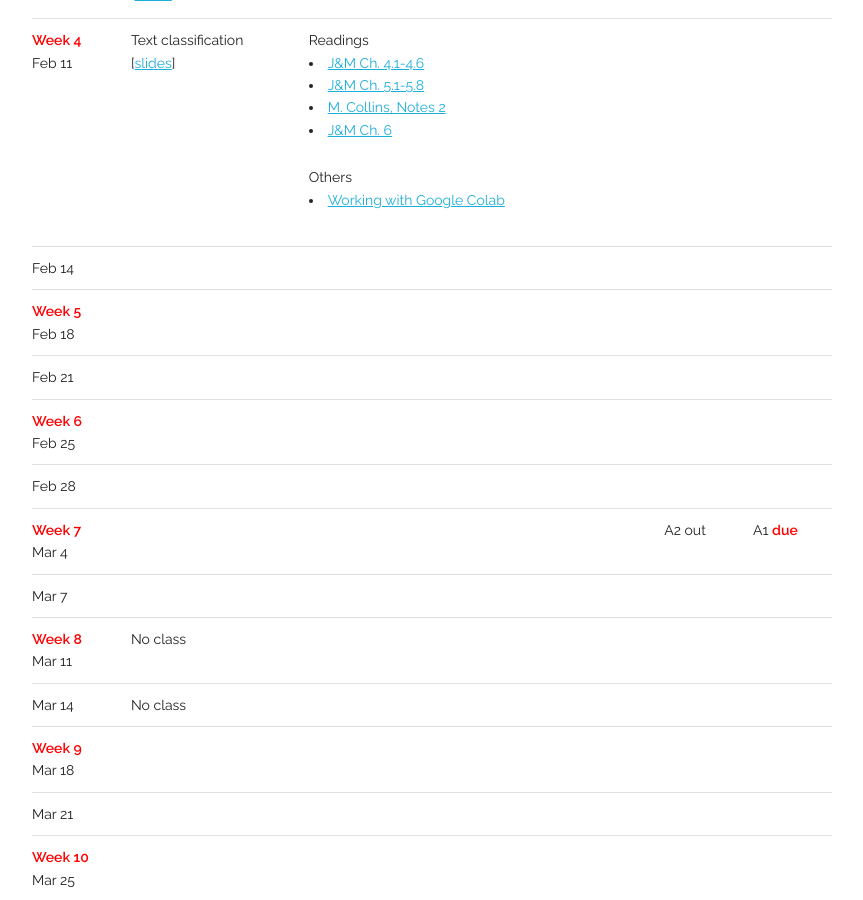
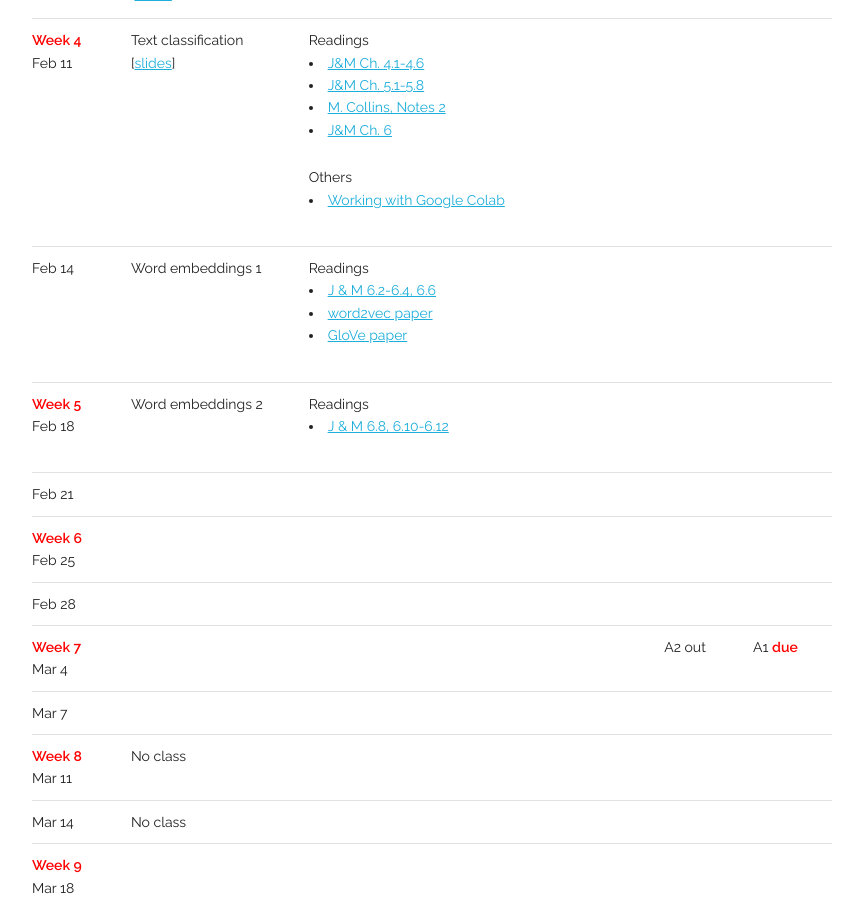
Before and after one commit to taoyds/taoyds.github.io, a Jekyll site: the page built from courses/comp3361.md, in a window 1280 px wide and 900 px high, scrolled down 1927 px. Shown: the whole window, without its empty margins (208-1071 px from the left). Built offline with Jekyll 4.4.1, drawn with Linux system fonts in a browser that asks for light colours; some web fonts are replaced.

Commit message:
Update comp3361.yaml

```diff
--- a/_data/courses/comp3361.yaml
+++ b/_data/courses/comp3361.yaml
@@ -79,17 +79,25 @@ schedule:
   - date: Feb 14
     week:
     topic:
-      - title:
+      - title: Word embeddings 1
         slides:
     material:
+      - description: Readings
+        list:
+          - <a href="https://web.stanford.edu/~jurafsky/slp3/6.pdf">J & M 6.2-6.4, 6.6</a>
+          - <a href="https://papers.nips.cc/paper/2013/file/9aa42b31882ec039965f3c4923ce901b-Paper.pdf">word2vec paper</a>
+          - <a href="https://aclanthology.org/D14-1162/">GloVe paper</a>
     event:
     due:
   - date: Feb 18
     week: Week 5
     topic:
-      - title:
+      - title: Word embeddings 2
         slides:
     material:
+      - description: Readings
+        list:
+          - <a href="https://web.stanford.edu/~jurafsky/slp3/6.pdf">J & M 6.8, 6.10-6.12</a>
     event:
     due:
   - date: Feb 21
```
